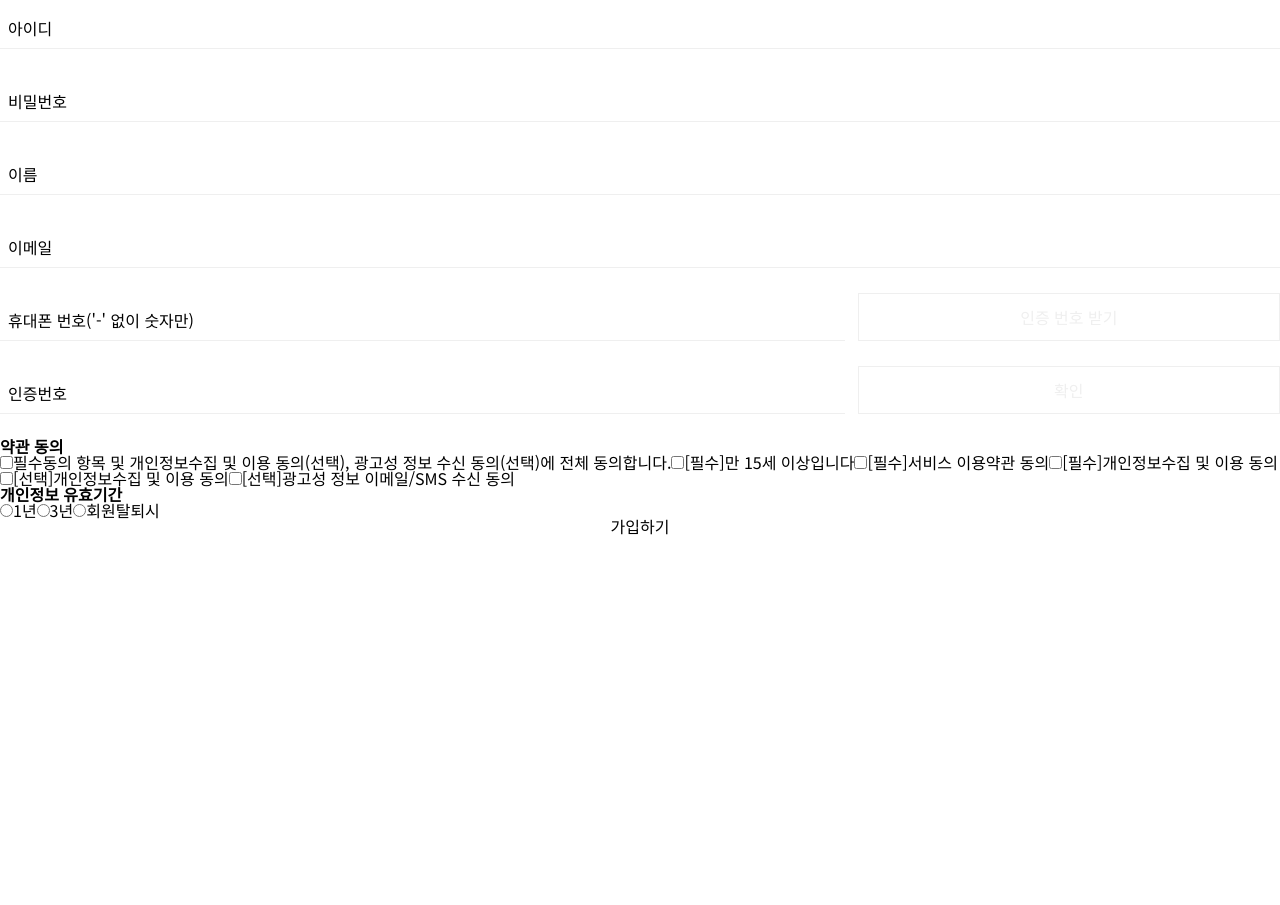
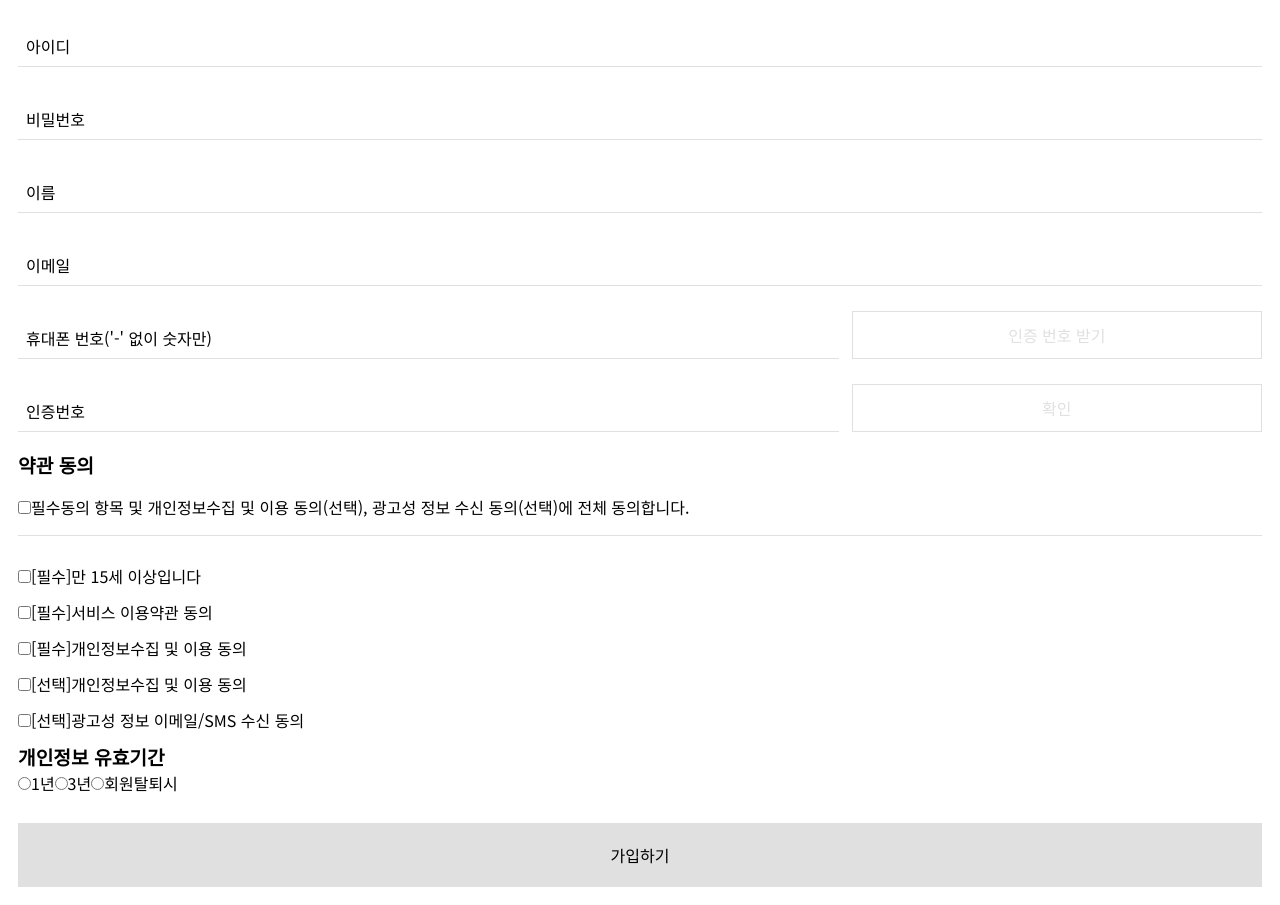
Before and after one commit to marshallku/JobKorea-test, a React (Vite) app: page /sign-up in a window 1280 px wide. Before the commit the page ends 800 px from the top, so only its background shows below. Built offline with nearby package versions, Linux system fonts and the light colour scheme.

Commit message:
Update design of sign up page

```diff
--- a/src/index.css
+++ b/src/index.css
@@ -1,8 +1,10 @@
 :root {
     --main: #f60;
-    --multipurpose: #efefef;
+    --multipurpose: #e0e0e0;
     --multipurpose-2: #222;
     --error: #e53935;
+    --black-text: #000;
+    --white-text: #f1f1f1;
 }
 
 a,
@@ -28,6 +30,7 @@ h4,
 h5,
 h6,
 header,
+hr,
 html,
 i,
 iframe,
@@ -142,3 +145,11 @@ body,
 html {
     font-family: "Noto Sans KR", sans-serif;
 }
+
+hr {
+    margin: 1rem 0;
+}
+
+hr.line {
+    border-bottom: 1px solid var(--multipurpose);
+}
--- a/src/pages/SignUp.css
+++ b/src/pages/SignUp.css
@@ -1,4 +1,40 @@
 .sign-form {
     display: flex;
     flex-direction: column;
+    padding: 18px;
 }
+
+.sign-form__section {
+    margin-bottom: 1rem;
+}
+
+.sign-form__section--column {
+    display: flex;
+    flex-direction: column;
+}
+
+.sign-form__title {
+    margin-bottom: 0.5rem;
+    font-size: 1.2rem;
+}
+
+.terms-item {
+    line-height: 1.5;
+}
+
+.terms-item:not(:first-child) {
+    margin-top: 0.75rem;
+}
+
+.sign-form__submit {
+    margin-top: 1rem;
+    padding: 1rem;
+    line-height: 2;
+    background-color: var(--main);
+    color: var(--white-text);
+}
+
+.sign-form__submit:disabled {
+    background-color: var(--multipurpose);
+    color: var(--black-text);
+}
--- a/src/pages/SignUp.tsx
+++ b/src/pages/SignUp.tsx
@@ -195,8 +195,8 @@ export default function SignUp() {
                         },
                     }}
                 />
-                <section className="terms">
-                    <h2>약관 동의</h2>
+                <section className="sign-form__section sign-form__section--column">
+                    <h2 className="sign-form__title">약관 동의</h2>
                     <CheckBox
                         className="terms-item"
                         type="checkbox"
@@ -212,9 +212,11 @@ export default function SignUp() {
                         }}
                         label="필수동의 항목 및 개인정보수집 및 이용 동의(선택), 광고성 정보 수신 동의(선택)에 전체 동의합니다."
                     />
+                    <hr className="line" />
                     {terms.map(({ essential, title, checked }, index) => (
                         <CheckBox
                             key={`${title}-${index}`}
+                            className="terms-item"
                             name={`agree-${index}`}
                             checked={checked}
                             onChange={({ target }) => {
@@ -247,15 +249,19 @@ export default function SignUp() {
                         </CheckBox>
                     ))}
                 </section>
-                <section>
-                    <h2>개인정보 유효기간</h2>
+                <section className="sign-form__section">
+                    <h2 className="sign-form__title">개인정보 유효기간</h2>
                     <Radio
                         items={expirationDates}
                         groupName="expire"
                         stateSetter={setExpirationDate}
                     />
                 </section>
-                <button disabled={!submittable} type="submit">
+                <button
+                    disabled={!submittable}
+                    type="submit"
+                    className="sign-form__submit"
+                >
                     가입하기
                 </button>
             </form>
```
